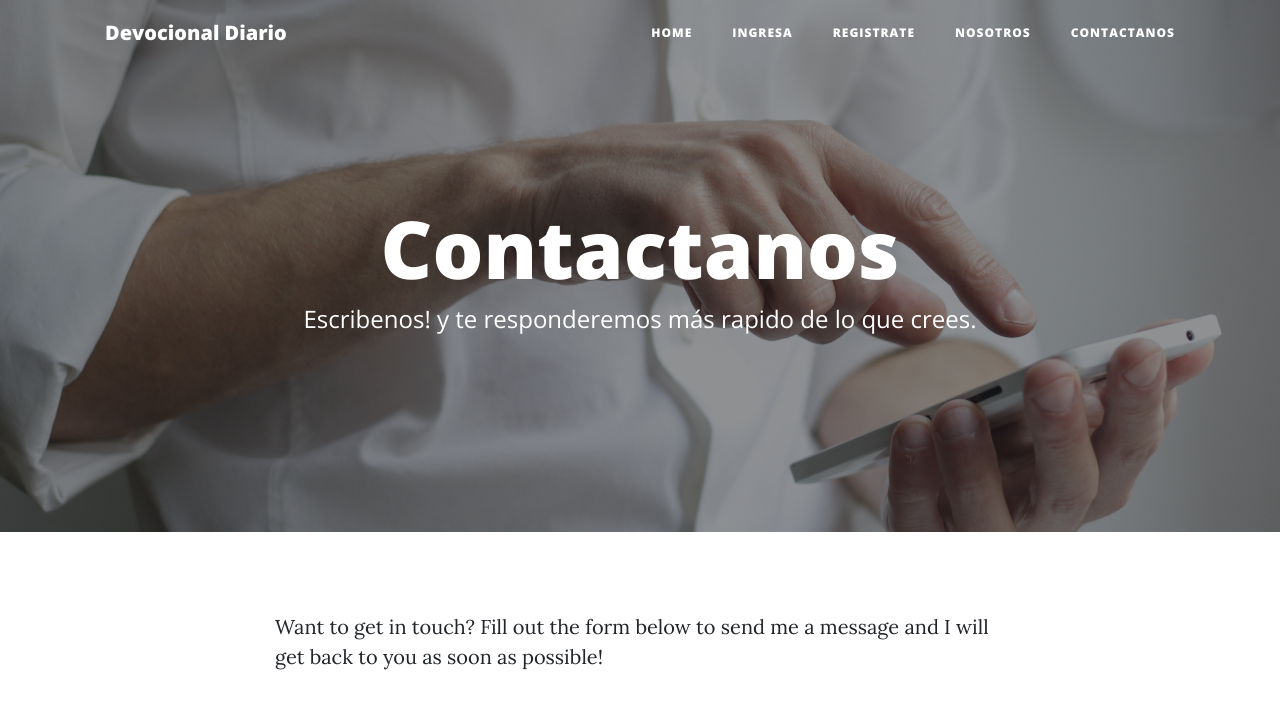
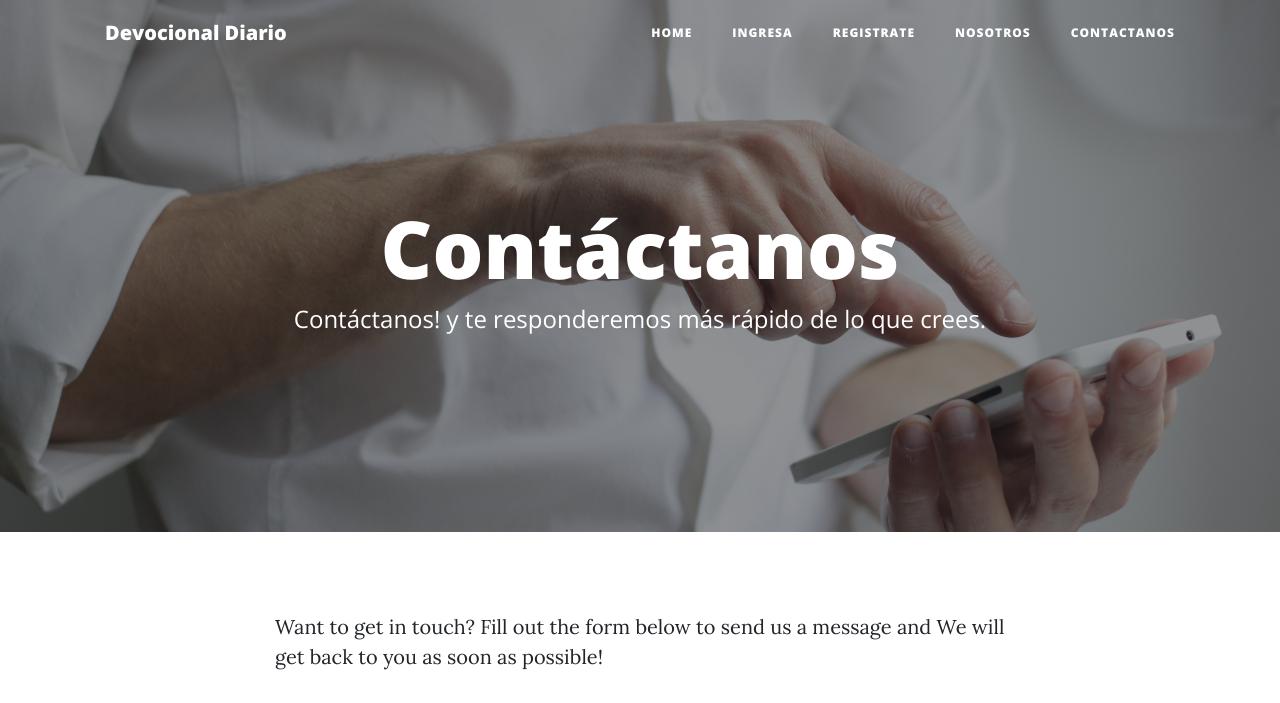
Before and after one commit to hemmder/Pan-Diaro-Blog, a Flask app: page /contact in a window 1280 px wide. Shown: the top 703 px of the page. Run offline with Flask 2, Linux system fonts and the light colour scheme; some libraries are stand-ins or nearby versions.

Commit message:
HTML to spanish upgrade,

```diff
--- a/templates/contact.html
+++ b/templates/contact.html
@@ -7,8 +7,8 @@
       <div class="row">
         <div class="col-lg-8 col-md-10 mx-auto">
           <div class="page-heading">
-            <h1>Contactanos</h1>
-            <span class="subheading">Escribenos! y te responderemos más rapido de lo que crees.</span>
+            <h1>Contáctanos</h1>
+            <span class="subheading">Contáctanos! y te responderemos más rápido de lo que crees.</span>
           </div>
         </div>
       </div>
@@ -19,7 +19,7 @@
   <div class="container">
     <div class="row">
       <div class="col-lg-8 col-md-10 mx-auto">
-        <p>Want to get in touch? Fill out the form below to send me a message and I will get back to you as soon as possible!</p>
+        <p>Want to get in touch? Fill out the form below to send us a message and We will get back to you as soon as possible!</p>
         <!-- Contact Form - Enter your email address on line 19 of the mail/contact_me.php file to make this form work. -->
         <!-- WARNING: Some web hosts do not allow emails to be sent through forms to common mail hosts like Gmail or Yahoo. It's recommended that you use a private domain email address! -->
         <!-- To use the contact form, your site must be on a live web host with PHP! The form will not work locally! -->
```
